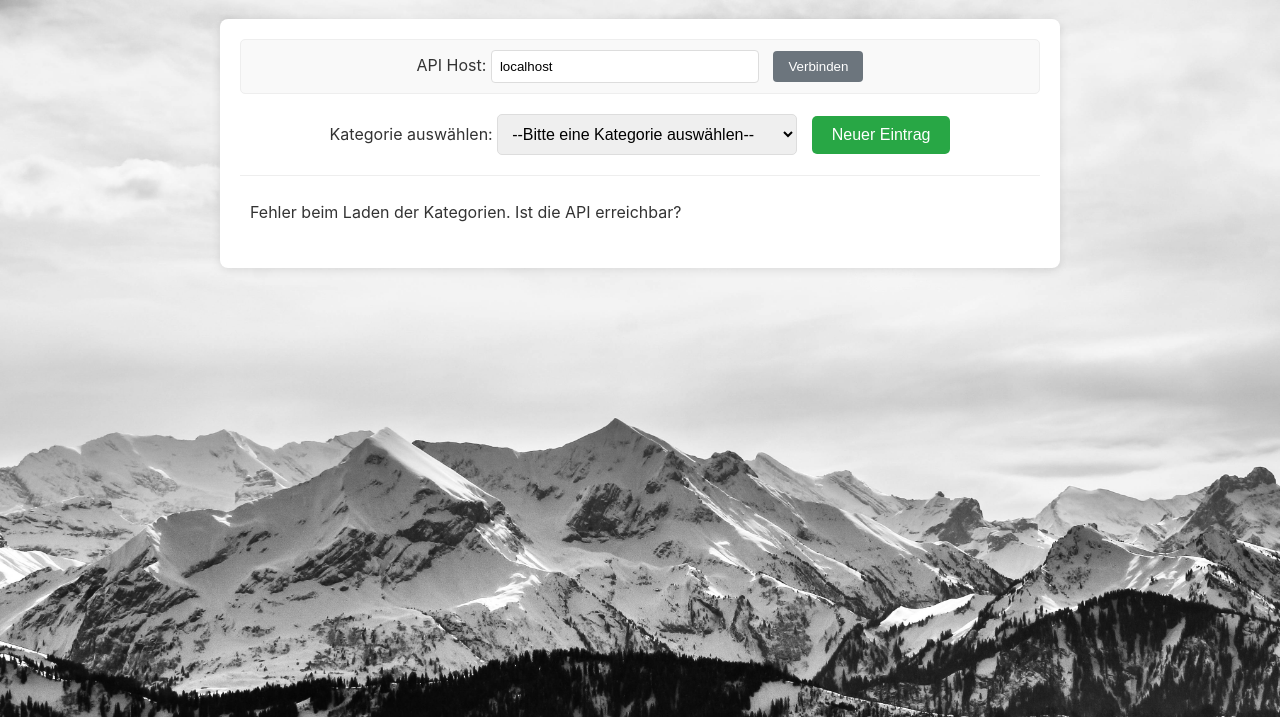
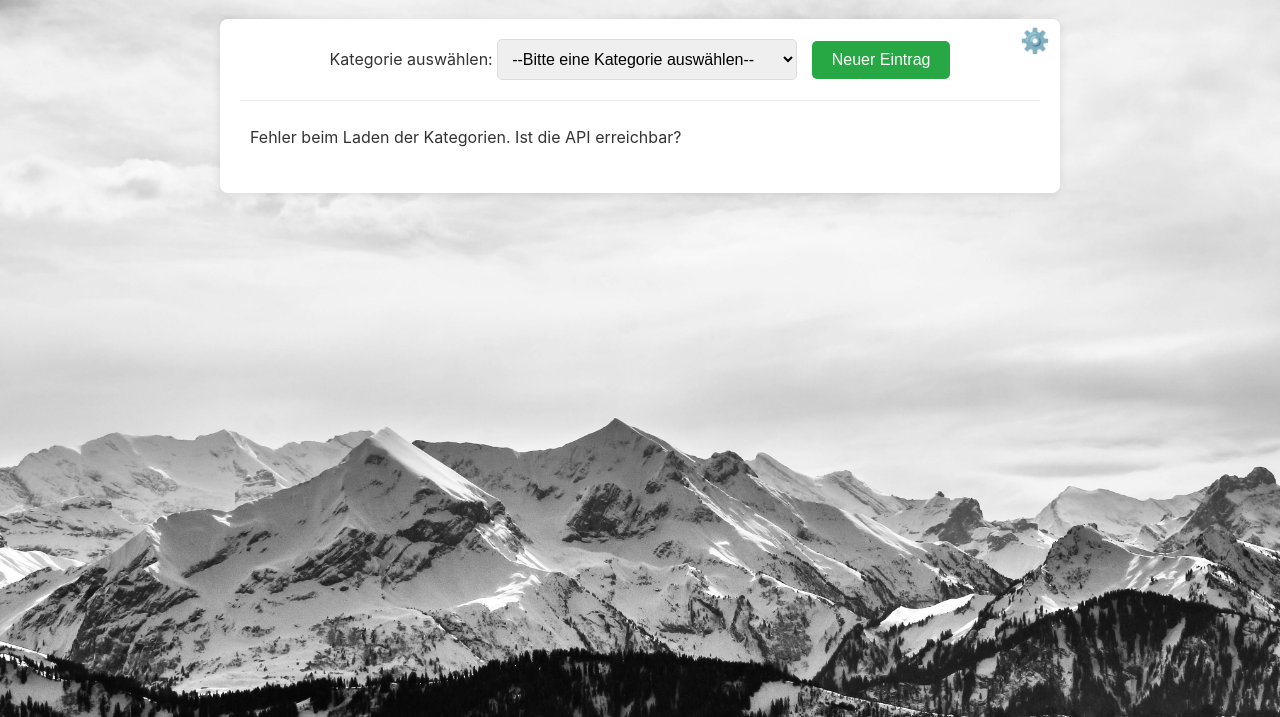
Before and after one commit to strangeoptics/voicejournal_web, a website: page index.html in a window 1280 px wide. Shown: the part 83-800 px from the top of the page. Drawn offline with Linux system fonts and the light colour scheme; no server answers.

Commit message:
Add settings toggle button and panel for API host configuration

```diff
--- a/index.html
+++ b/index.html
@@ -13,8 +13,9 @@
 <body>
     <h1>Journal-Einträge</h1>
 
-    <div class="container">
-        <div class="settings">
+    <div class="container" style="position: relative;">
+        <button id="settings-toggle" class="settings-toggle" title="Einstellungen">⚙️</button>
+        <div id="settings-panel" class="settings-panel">
             <label for="api-url">API Host:</label>
             <input type="text" id="api-url" placeholder="localhost">
             <button id="refresh-api">Verbinden</button>
--- a/script.js
+++ b/script.js
@@ -4,6 +4,8 @@ document.addEventListener('DOMContentLoaded', () => {
     const loadMoreButton = document.getElementById('load-more-button');
     const apiUrlInput = document.getElementById('api-url');
     const refreshApiButton = document.getElementById('refresh-api');
+    const settingsToggle = document.getElementById('settings-toggle');
+    const settingsPanel = document.getElementById('settings-panel');
 
     // API Host aus LocalStorage laden oder Standardwert setzen
     let apiHost = localStorage.getItem('voicejournal_api_host') || 'localhost';
@@ -168,6 +170,11 @@ document.addEventListener('DOMContentLoaded', () => {
 
     // Event Listener für Neuer Eintrag Button
     newEntryButton.addEventListener('click', () => openEditModal(null));
+
+    // Event Listener für Settings Toggle
+    settingsToggle.addEventListener('click', () => {
+        settingsPanel.classList.toggle('open');
+    });
 
     // Event Listener für API Host Änderung
     refreshApiButton.addEventListener('click', () => {
--- a/settings.css
+++ b/settings.css
@@ -1,15 +1,45 @@
-.settings {
-    margin-bottom: 20px;
-    text-align: center;
-    padding: 10px;
+.settings-toggle {
+    position: absolute;
+    top: 10px;
+    right: 10px;
+    background: none;
+    border: none;
+    font-size: 24px;
+    cursor: pointer;
+    z-index: 10;
+    padding: 0;
+    line-height: 1;
+    color: #666;
+    transition: transform 0.3s ease;
+}
+
+.settings-toggle:hover {
+    color: #333;
+    transform: rotate(90deg);
+}
+
+.settings-panel {
+    max-height: 0;
+    overflow: hidden;
+    transition: max-height 0.3s ease-out, padding 0.3s ease, margin 0.3s ease;
     background-color: #f9f9f9;
     border-radius: 5px;
+    border: 0px solid #eee;
+    margin-bottom: 0;
+    padding: 0 10px;
+    text-align: center;
+}
+
+.settings-panel.open {
+    max-height: 100px; /* Ausreichend Platz für den Inhalt */
     border: 1px solid #eee;
+    padding: 10px;
+    margin-bottom: 20px;
 }
 
 #api-url {
     padding: 8px;
-    width: 250px;
+    width: 200px;
     border-radius: 4px;
     border: 1px solid #ddd;
     margin-right: 10px;
```
